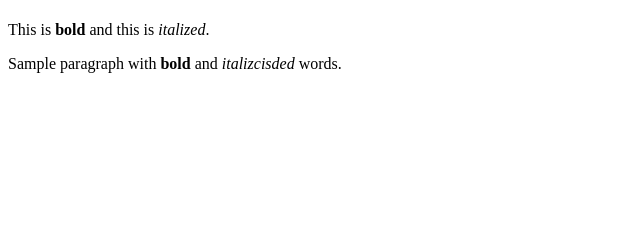
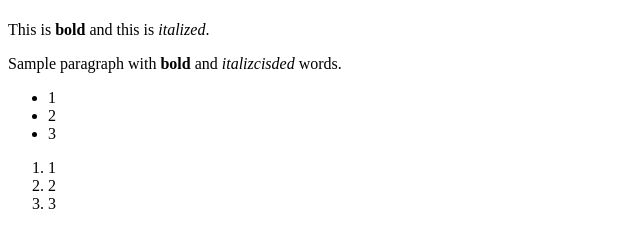
Before and after one commit to knightdarkwood/git_test, a plain HTML site: page index.html in a window 1280 px wide. Shown: the part 59-306 px from the top of the page, without its empty margins (0-640 px from the left). Drawn offline with Linux system fonts and the light colour scheme.

Commit message:
added lists

```diff
--- a/index.html
+++ b/index.html
@@ -12,5 +12,16 @@
     <!-- control / is the shortcut -->
     <p>Sample paragraph with <strong>bold</strong> and <em>italizcisded</em> words.</p>
     <!-- do not question spelling -->
+
+    <ul>
+        <li>1</li>
+        <li>2</li>
+        <li>3</li>
+    </ul>
+    <ol>
+        <li>1</li>
+        <li>2</li>
+        <li>3</li>
+    </ol>
 </body>
 </html>
```
